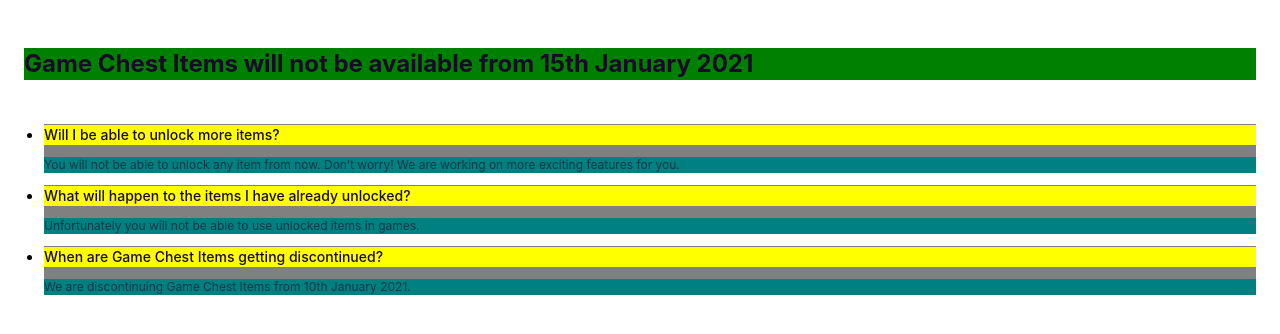
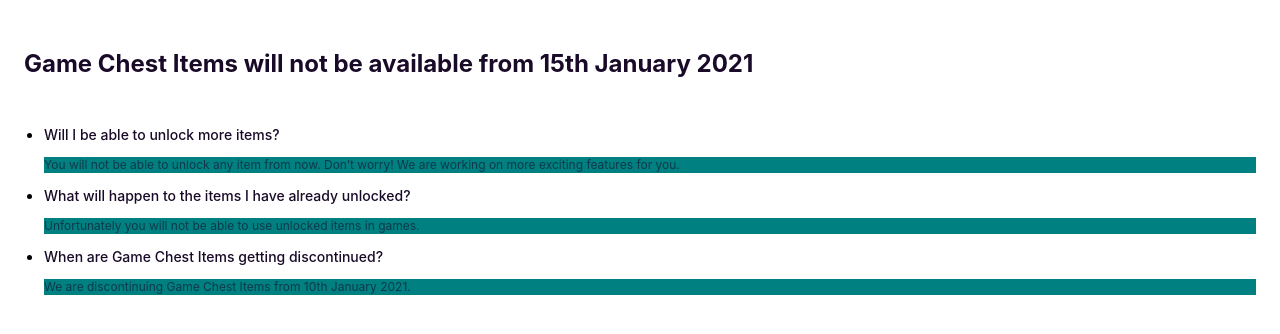
Before and after one commit to aayush-learning/item-faq, a React (Create React App) app: page / in a window 1280 px wide. Shown: the top 334 px of the page. Built offline with nearby package versions, Linux system fonts and the light colour scheme.

Commit message:
Added an update to the padding

```diff
--- a/src/App.css
+++ b/src/App.css
@@ -13,7 +13,6 @@ ul{
 h1{
   position: static;
 
-  background-color: green;
   /* Heading / H1 - B */
   font-family: -apple-system, BlinkMacSystemFont, 'Segoe UI', Roboto, Oxygen, Ubuntu, Cantarell, 'Open Sans', 'Helvetica Neue', sans-serif;
   font-style: normal;
@@ -36,7 +35,6 @@ h1{
 h2{
   position: static;
 
-  background-color:yellow;
 /* Subheading / S2 - M */
 font-family: -apple-system, BlinkMacSystemFont, 'Segoe UI', Roboto, Oxygen, Ubuntu, Cantarell, 'Open Sans', 'Helvetica Neue', sans-serif;
 font-style: normal;
@@ -53,10 +51,6 @@ flex: none;
 order: 0;
 align-self: stretch;
 flex-grow: 0;
-}
-li{
-
-  background-color: gray;
 }
 h3{
   position: static;
```
